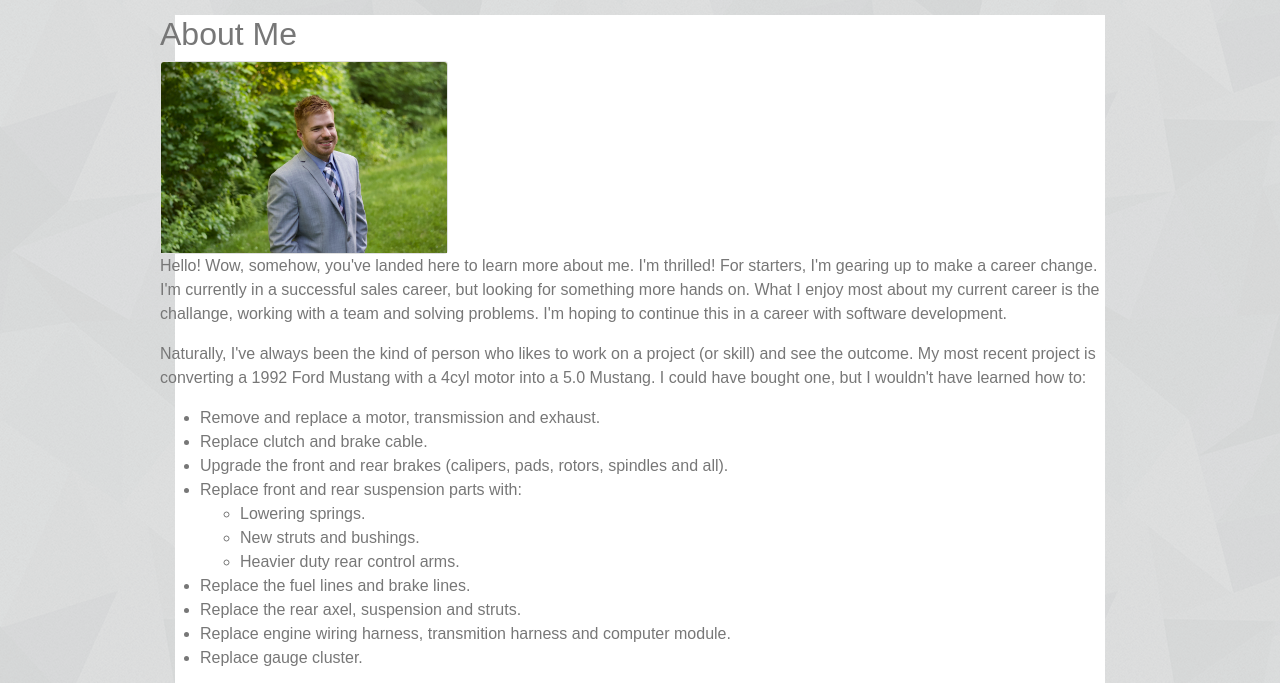
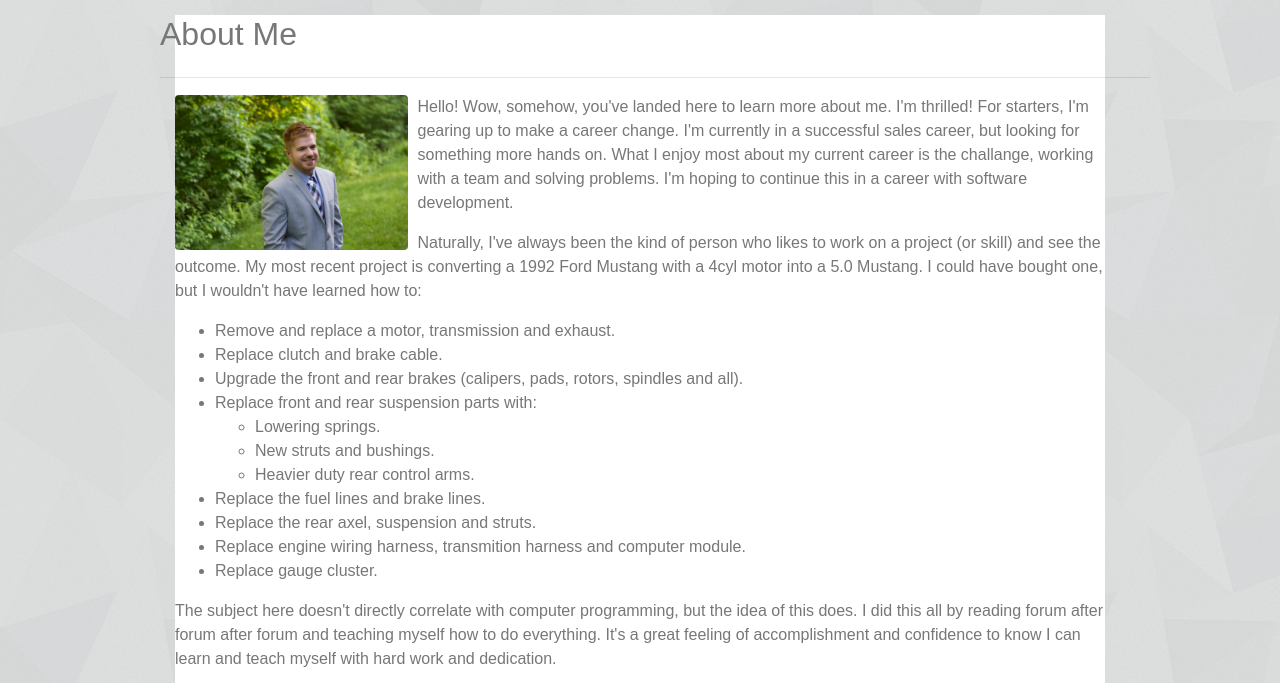
Before and after one commit to aancjr/Bootstrap-Portfolio, a plain HTML site: page index.html in a window 1280 px wide. Shown: the part 81-764 px from the top of the page. Drawn offline with nearby package versions, Linux system fonts and the light colour scheme.

Commit message:
about me page has profile image with text wrapping around

```diff
--- a/assets/css/style.css
+++ b/assets/css/style.css
@@ -43,6 +43,10 @@ body {
     background-color:#ffffff;
     border-color: #dddddd;
     font-family: 'Arial', 'Helvetica Neue', Helvetica, sans-serif;
+}
+
+.rounded {
+    margin: 0px 10px 0px 0px;
 }
 
 /*
@@ -128,7 +132,6 @@ a:hover {
     font-family: 'Georgia', Times, "Times New Roman", serif;
     border: 1px;
 }
-
 footer {
     background-color: #666666;
     position: fixed;
@@ -140,4 +143,5 @@ footer {
     border-color: #4aaaa5;
     border-width: 8px;
     /*threw this one in there and didn't realize we were looking to create a sticky footer that shows after scrolling */
+
 *//*}*/
--- a/index.html
+++ b/index.html
@@ -39,11 +39,12 @@
         <section class="main-content">
             <section class="row">
                 <section class="h2">About Me</section>
+                <hr class="col-sm-12"></hr>
             </section>
+
             <section class="row">
-                <section class="card" style="width: 18rem;">
-                    <img class="card-img-top" src="./assets/images/Profile-Picture.jpg" alt="Profile-Picture">
-                </section>
+                <section class="col-md-12">
+                    <img class="rounded float-left w-25" src="./assets/images/Profile-Picture.jpg" alt="Profile-Picture">
                     <p>Hello! Wow, somehow, you've landed here to learn more about me. I'm thrilled! For starters, I'm gearing up to make a career change.
                         I'm currently in a successful sales career, but looking for something more hands on.
                         What I enjoy most about my current career is the challange, working with a team and solving problems.
@@ -80,14 +81,12 @@
 
                     <p>Please take a look around! Feel free to send me a quick note in the contact section! Thank you.
                     </p>
-
+                </section>
             </section>
         </section>
+    </section>
 
-        </section>
+    <footer></footer>
 
-
-
-    </section>
 </body>
 </html>
```
